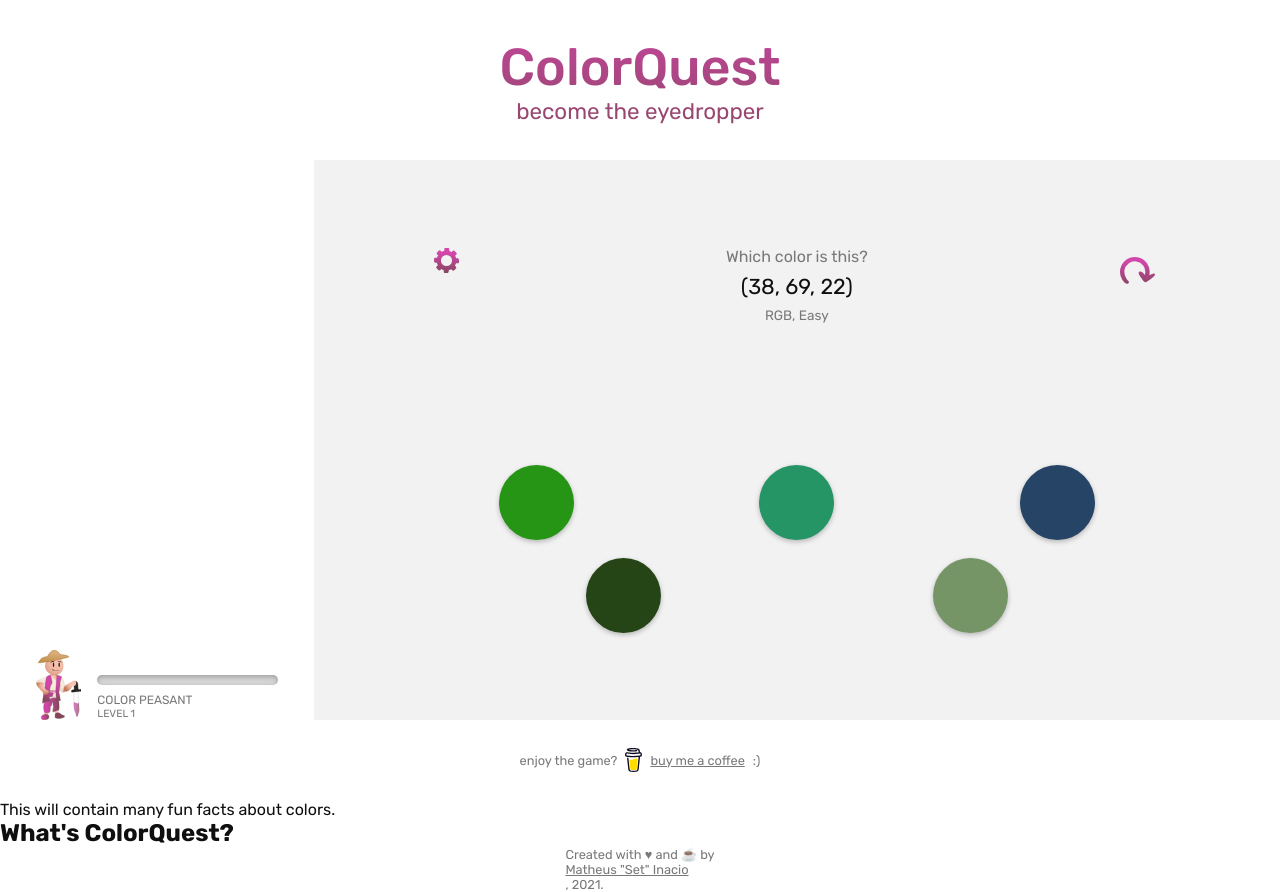
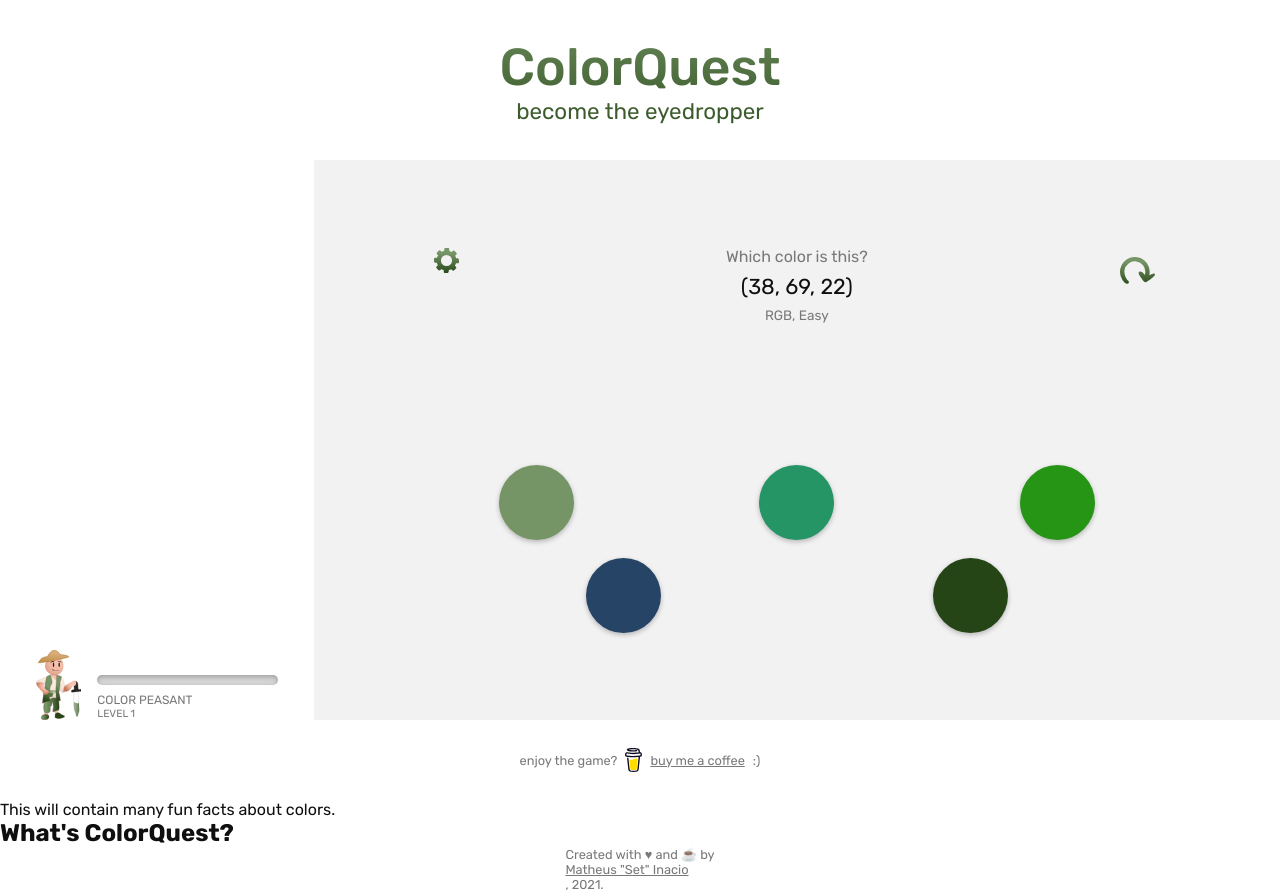
Before and after one commit to matheusinacio7/colorquest, a Next.js app: page / in a window 1280 px wide. Built offline with nearby package versions, Linux system fonts and the light colour scheme.

Commit message:
Adds accent color picking to set up css styles

```diff
--- a/src/contexts/ColorContext.tsx
+++ b/src/contexts/ColorContext.tsx
@@ -15,6 +15,17 @@
 
 export const ColorContext = createContext({} as IColorContext);
 
+function getAccents(draw: any[]) {
+  console.log(draw);
+  draw.forEach((draw) => {
+    draw.color.average = Math.round(draw.color.rgbArray.reduce((acc, curr) => acc + curr, 0) / 3);
+  });
+
+  const sorted = draw.sort((a, b) => b.color.average - a.color.average);
+
+  return [sorted[0], sorted[4]];
+}
+
 export function ColorProvider(props: {children: ReactNode}) {
   const [target, setTarget] = useState(new Color());
   const [draw, setDraw] = useState(new Array(5).fill({color: new Color(), isTarget: false}));
@@ -22,6 +33,11 @@
   const { currentDifficulty, rootElement } = useContext(GameContext);
 
   function changeStyles() {
+    const accents = getAccents(draw);
+
+    rootElement.style.setProperty('--accent-light', accents[0].color.hexString);
+    rootElement.style.setProperty('--accent-dark', accents[1].color.hexString);
+
     rootElement.style.setProperty('--color-1', draw[0].color.hexString);
     rootElement.style.setProperty('--color-2', draw[1].color.hexString);
     rootElement.style.setProperty('--color-3', draw[2].color.hexString);
```
